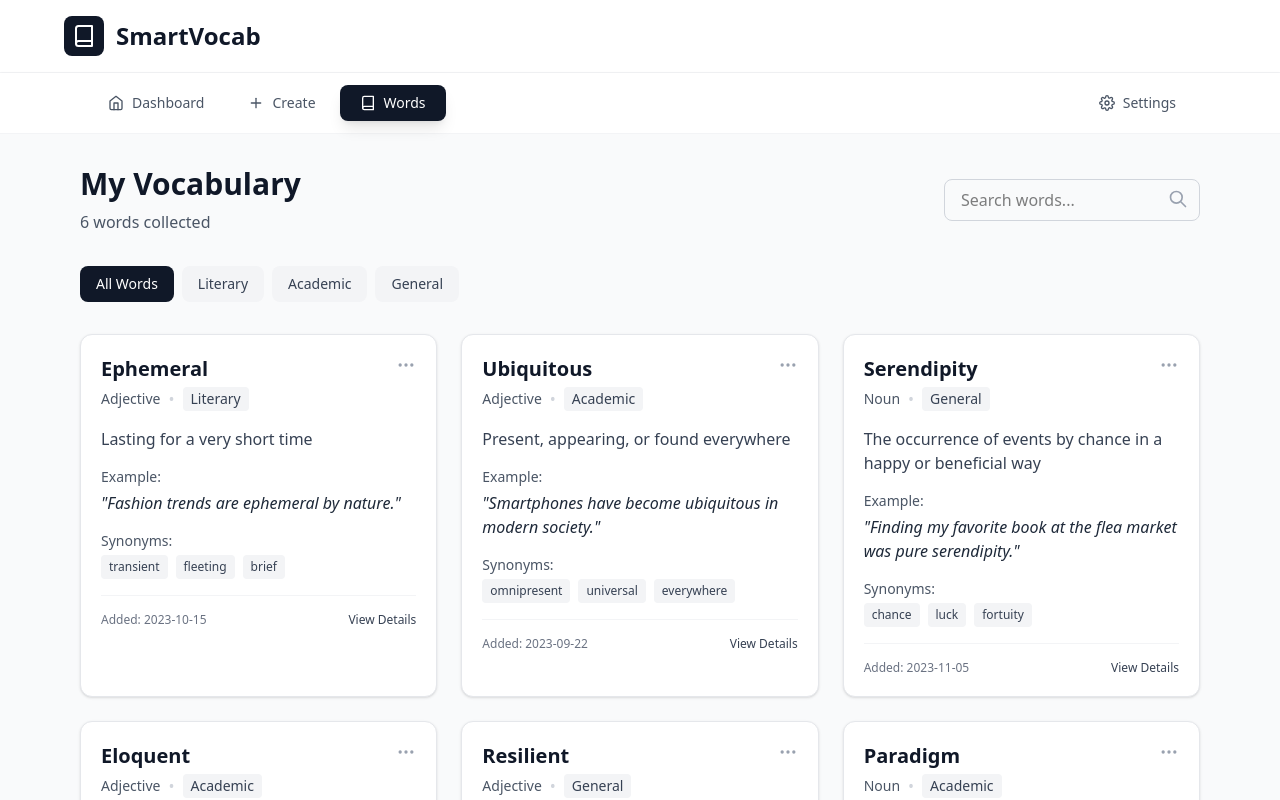
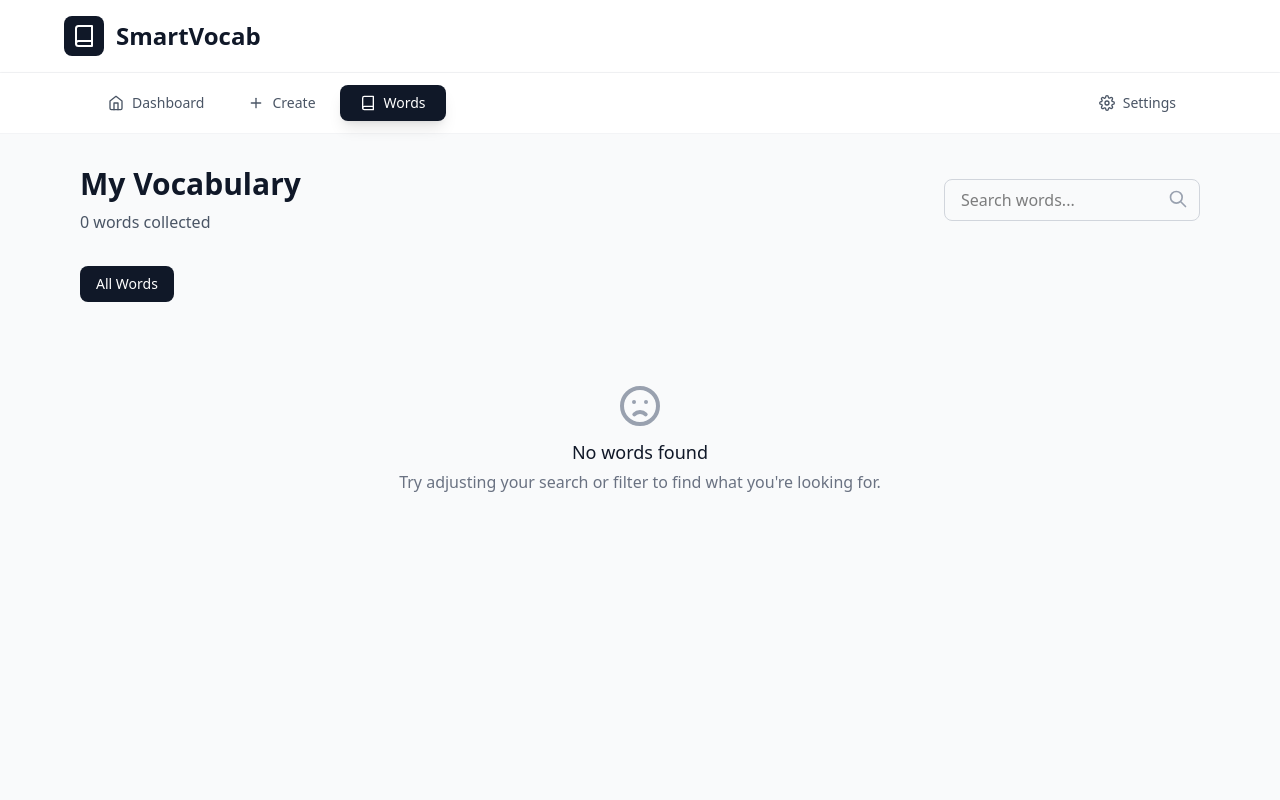
Before and after one commit to IamAshrafee/AI-Powered-Personal-Vocab-Dictionary, a React (Vite) app in the folder SmartVocab/: page /words in a window 1280 px wide. Shown: the top 800 px of the page. Built offline with nearby package versions, Linux system fonts and the light colour scheme.

Commit message:
Word saving functionalities implemented

```diff
--- a/SmartVocab/src/pages/Words/Words.jsx
+++ b/SmartVocab/src/pages/Words/Words.jsx
@@ -1,75 +1,17 @@
-import React, { useState } from "react";
+import React, { useState, useEffect } from "react";
 
 const Words = () => {
+  const [words, setWords] = useState([]);
   const [filter, setFilter] = useState("all");
   const [searchQuery, setSearchQuery] = useState("");
 
-  // Sample word data
-  const sampleWords = [
-    {
-      id: 1,
-      word: "Ephemeral",
-      meaning: "Lasting for a very short time",
-      partOfSpeech: "adjective",
-      category: "literary",
-      example: "Fashion trends are ephemeral by nature.",
-      synonyms: ["transient", "fleeting", "brief"],
-      dateAdded: "2023-10-15"
-    },
-    {
-      id: 2,
-      word: "Ubiquitous",
-      meaning: "Present, appearing, or found everywhere",
-      partOfSpeech: "adjective",
-      category: "academic",
-      example: "Smartphones have become ubiquitous in modern society.",
-      synonyms: ["omnipresent", "universal", "everywhere"],
-      dateAdded: "2023-09-22"
-    },
-    {
-      id: 3,
-      word: "Serendipity",
-      meaning: "The occurrence of events by chance in a happy or beneficial way",
-      partOfSpeech: "noun",
-      category: "general",
-      example: "Finding my favorite book at the flea market was pure serendipity.",
-      synonyms: ["chance", "luck", "fortuity"],
-      dateAdded: "2023-11-05"
-    },
-    {
-      id: 4,
-      word: "Eloquent",
-      meaning: "Fluent or persuasive in speaking or writing",
-      partOfSpeech: "adjective",
-      category: "academic",
-      example: "Her eloquent speech moved the entire audience.",
-      synonyms: ["articulate", "expressive", "fluent"],
-      dateAdded: "2023-08-17"
-    },
-    {
-      id: 5,
-      word: "Resilient",
-      meaning: "Able to withstand or recover quickly from difficult conditions",
-      partOfSpeech: "adjective",
-      category: "general",
-      example: "Children are often more resilient than adults give them credit for.",
-      synonyms: ["tough", "durable", "strong"],
-      dateAdded: "2023-07-29"
-    },
-    {
-      id: 6,
-      word: "Paradigm",
-      meaning: "A typical example or pattern of something",
-      partOfSpeech: "noun",
-      category: "academic",
-      example: "The invention of the smartphone represented a paradigm shift in communication.",
-      synonyms: ["model", "pattern", "example"],
-      dateAdded: "2023-10-02"
-    }
-  ];
+  useEffect(() => {
+    const storedWords = JSON.parse(localStorage.getItem("words")) || [];
+    setWords(storedWords);
+  }, []);
 
   // Filter words based on selected filter and search query
-  const filteredWords = sampleWords.filter(word => {
+  const filteredWords = words.filter(word => {
     const matchesFilter = filter === "all" || word.category === filter;
     const matchesSearch = word.word.toLowerCase().includes(searchQuery.toLowerCase()) ||
                          word.meaning.toLowerCase().includes(searchQuery.toLowerCase());
@@ -77,7 +19,7 @@ const Words = () => {
   });
 
   // Get unique categories for filter
-  const categories = [...new Set(sampleWords.map(word => word.category))];
+  const categories = [...new Set(words.map(word => word.category))];
 
   return (
     <div className="min-h-screen bg-gray-50 font-sans">
@@ -160,13 +102,13 @@ const Words = () => {
 
                 <div className="mb-4">
                   <p className="text-sm text-gray-600 mb-1">Example:</p>
-                  <p className="text-gray-800 italic">"{word.example}"</p>
+                  <p className="text-gray-800 italic">"{word.exampleSentence}"</p>
                 </div>
 
                 <div>
                   <p className="text-sm text-gray-600 mb-1">Synonyms:</p>
                   <div className="flex flex-wrap gap-2">
-                    {word.synonyms.map((synonym, index) => (
+                    {Array.isArray(word.synonyms) && word.synonyms.map((synonym, index) => (
                       <span key={index} className="text-xs font-medium text-gray-700 bg-gray-100 px-2 py-1 rounded">
                         {synonym}
                       </span>
--- a/SmartVocab/src/pages/createWord/Create.jsx
+++ b/SmartVocab/src/pages/createWord/Create.jsx
@@ -1,12 +1,15 @@
 import React, { useState } from "react";
+import { useNavigate } from "react-router";
 
 const Create = () => {
+  const navigate = useNavigate();
   const [formData, setFormData] = useState({
     word: "",
     uses: "",
     meaning: "",
     exampleSentence: "",
     partOfSpeech: "",
+    category: "",
     synonyms: "",
     antonyms: "",
     description: "",
@@ -22,8 +25,17 @@ const Create = () => {
 
   const handleSubmit = (e) => {
     e.preventDefault();
-    // Handle form submission here
-    console.log(formData);
+    const existingWords = JSON.parse(localStorage.getItem("words")) || [];
+    const newWord = {
+      ...formData,
+      id: Date.now(),
+      dateAdded: new Date().toISOString().slice(0, 10),
+      synonyms: formData.synonyms.split(",").map(s => s.trim()),
+      antonyms: formData.antonyms.split(",").map(a => a.trim()),
+    };
+    const updatedWords = [...existingWords, newWord];
+    localStorage.setItem("words", JSON.stringify(updatedWords));
+    navigate("/words");
   };
 
   return (
```
